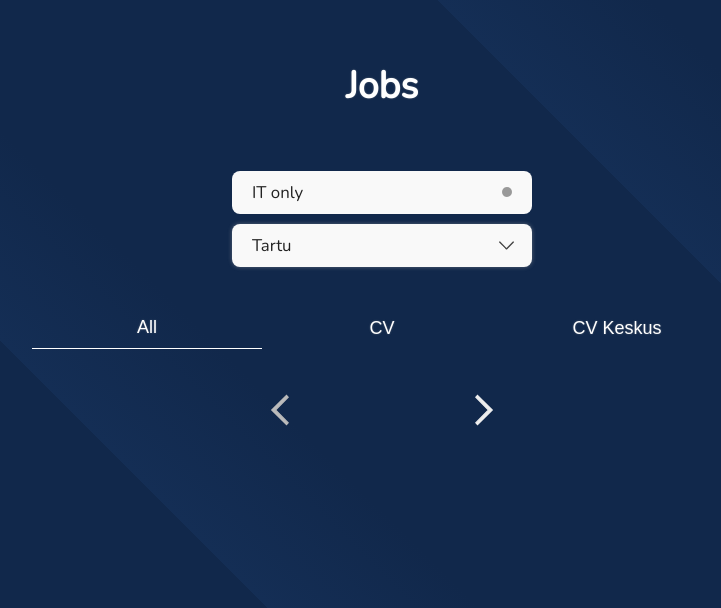
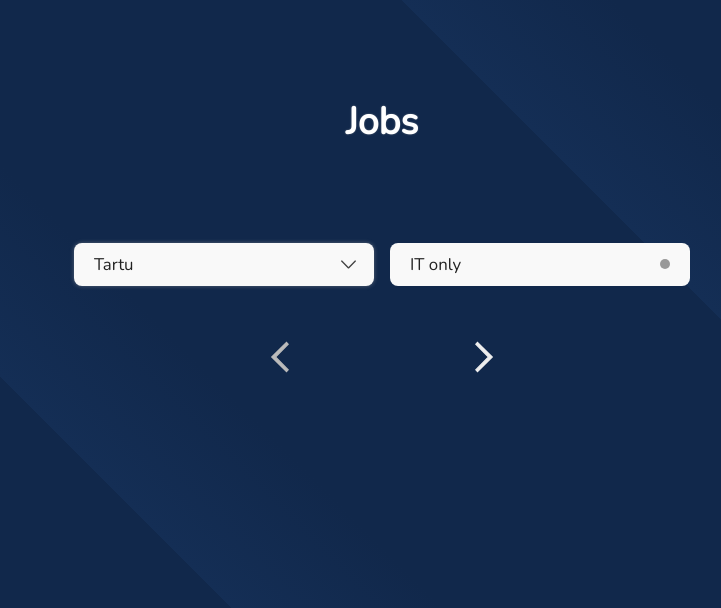
Before and after one commit to Mairo022/job_scraper, a PHP site: page / in a window 1280 px wide. Shown: the top 608 px of the page, without its empty margins (258-979 px from the left). Before the commit the page ends 426 px from the top, so only its background shows below. Run offline with PHP 8.4, Linux system fonts and the light colour scheme; data that the repository does not hold is empty.

Commit message:
Remove filter by site

```diff
--- a/frontend/index.php
+++ b/frontend/index.php
@@ -32,6 +32,7 @@
             <h1 class="header__title">Jobs</h1>
         </header>
         <section class="jobs">
+            <div class="filters">
                 <a class="it_filter" href='<?= $categoryID == 0 ? "?location=0&category=1" : "?location={$locationID}&category=0 " ?>'>
                     <div class="it_filter__status"></div>
                     <span class="it_filter__text">IT only</span>
@@ -53,10 +54,6 @@
                         <?php endforeach; ?>
                     </ul>
                 </div>
-            <div class="nav">
-                <button class="nav__button active" id="allBtn" onclick="navBtnClick('all')">All</button>
-                <button class="nav__button" id="cvBtn" onclick="navBtnClick('cv')">CV</button>
-                <button class="nav__button" id="cvkeskusBtn" onclick="navBtnClick('cvkeskus')">CV Keskus</button>
             </div>
             <ul>
             <?php foreach ($jobs as $job): ?>
--- a/frontend/script.js
+++ b/frontend/script.js
@@ -58,15 +58,22 @@ function handleLocationSelectState() {
 }
 
 function handleBodyClick(e) {
-    if (!isLocationsOpen || e.target.className.includes("location__select")) return
+    const isValidLocationSelectCloseClick = isLocationsOpen
+        && !e.target.className.includes("location__select")
+        && !e.target.className.includes("location__options")
 
-    if (!e.target.className.includes("location__options")) {
-        isLocationsOpen = false
-        locationOptions.className = "location__options"
-        locationSelectButton.className = "location__select-button"
+    if (isValidLocationSelectCloseClick) {
+        closeOpenLocationSelect(e)
     }
 }
 
+function closeOpenLocationSelect(e) {
+    isLocationsOpen = false
+    locationOptions.className = "location__options"
+    locationSelectButton.className = "location__select-button"
+}
+
+// For debugging
 function navBtnClick(type) {
     if (type === "all") {
         if (allButton.classList.contains("active")) {
--- a/frontend/style.css
+++ b/frontend/style.css
@@ -15,7 +15,7 @@ body {
 }
 
 .header__title {
-    margin: 60px auto;
+    margin: 6rem auto;
     color: white;
     text-align: center;
     text-shadow: 0 0 2px #acacac77;
@@ -28,11 +28,19 @@ body {
     width: 90%;
 }
 
+.filters {
+    display: flex;
+    gap: 20px 1rem;
+    margin: 6rem 0 2.5rem;
+    justify-content: center;
+}
+
 .it_filter {
+    order: 2;
     position: relative;
     display: block;
     box-sizing: border-box;
-    margin: 0 auto 10px;
+    height: fit-content;
     width: 100%;
     max-width: 300px;
     padding: 10px 20px;
@@ -70,7 +78,6 @@ body {
 
 .location-menu {
     position: relative;
-    margin: 0 auto 40px;
     width: 100%;
     max-width: 300px;
     font-size: 1.17em;
@@ -147,33 +154,6 @@ body {
     width: 100%;
     color: #222;
     text-decoration: none;
-}
-
-.nav {
-    display: flex;
-    gap: 20px 5px;
-    margin: 25px 0 30px;
-}
-
-.nav__button {
-    flex-grow: 1;
-    flex-basis: 0;
-    padding: 10px 0;
-    border: none;
-    background: transparent;
-    color: white;
-    text-shadow: 0 0 2px #acacac77;
-    font-size: 1.25em;
-    cursor: pointer;
-}
-
-.nav__button:hover {
-    border-bottom: 1px solid white;
-}
-
-.nav__button.active {
-    text-shadow: 0 0 2px #acacac77;
-    border-bottom: 1px solid white;
 }
 
 ul {
```
Lines whose indentation alone changed are shown as unchanged.
